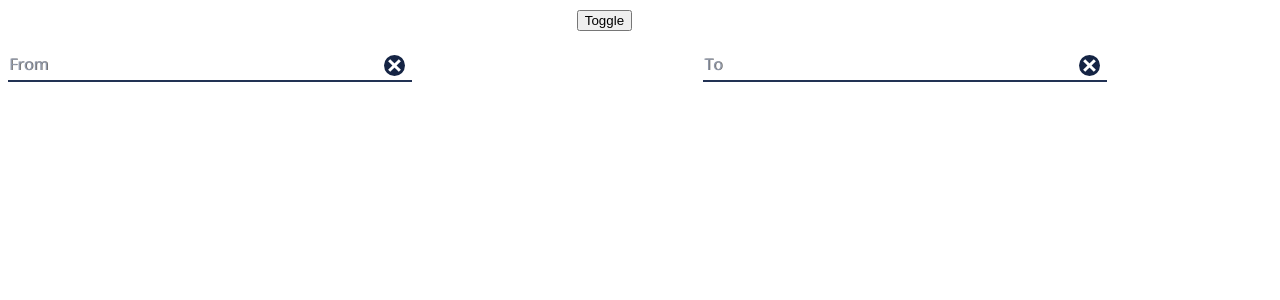
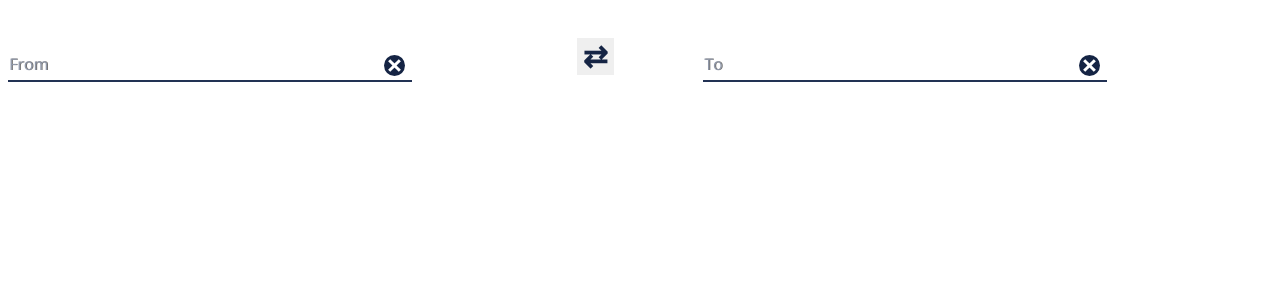
Before and after one commit to ankaziele/flight-search-engine, an Angular app in the folder flight-search-engine/: page / in a window 1280 px wide. Shown: the top 300 px of the page. Built offline with nearby package versions, Linux system fonts and the light colour scheme.

Commit message:
styling toggler button

```diff
--- a/flight-search-engine/src/app/app.component.scss
+++ b/flight-search-engine/src/app/app.component.scss
@@ -1,5 +1,8 @@
 .appWrapper {
     display: grid;
     grid-template-columns: 45% 10% 45%;
+}
 
+.toggler {
+    justify-self: center;
 }
--- a/flight-search-engine/src/app/input-toggler/input-toggler.component.html
+++ b/flight-search-engine/src/app/input-toggler/input-toggler.component.html
@@ -1 +1 @@
-<button (click)="toggleAirports()" >Toggle</button>
+<button (click)="toggleAirports()" class="toggler">⇄</button>
--- a/flight-search-engine/src/app/input-toggler/input-toggler.component.scss
+++ b/flight-search-engine/src/app/input-toggler/input-toggler.component.scss
@@ -0,0 +1,8 @@
+.toggler {
+  border: none;
+  color: rgb(21, 36, 68);
+  font-size: 30px;
+  font-weight: bold;
+  margin-top: 30px;;
+
+}
```
